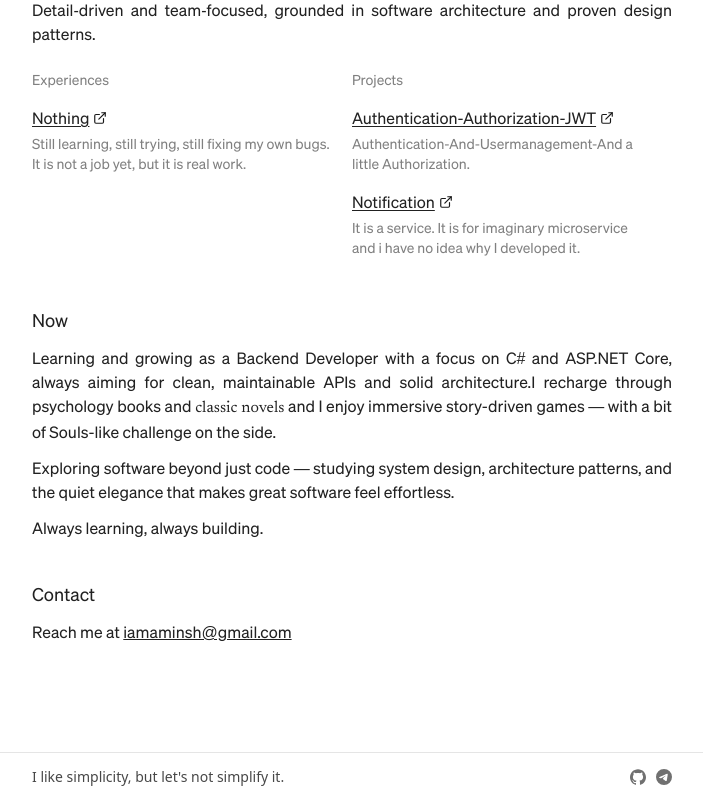
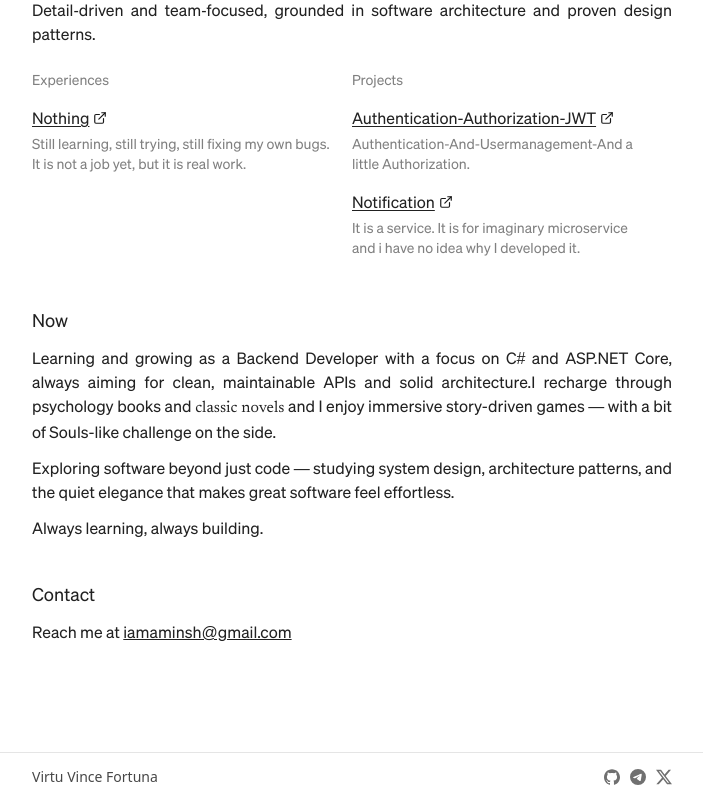
Before and after one commit to AminShahbazii/my-resume, a Next.js app: page / in a window 1280 px wide. Shown: the part 197-997 px from the top of the page, without its empty margins (288-991 px from the left). Built offline with nearby package versions, Linux system fonts and the light colour scheme.

Commit message:
fix somthing

```diff
--- a/src/components/footer.tsx
+++ b/src/components/footer.tsx
@@ -2,7 +2,7 @@ export function Footer() {
     return (
         <footer className="w-full h-[47px] border-t mt-12">
             <div className="max-w-[640px] mx-auto h-[47px]  px-6 sm:px-0 flex items-center justify-between text-sm opacity-75">
-                <p>I like simplicity, but let's not simplify it.</p>
+                <p>Virtu Vince Fortuna</p>
                 <div className="flex items-center gap-2.5">
                     <a
                         href="https://github.com/AminShahbazii"
@@ -17,7 +17,7 @@ export function Footer() {
                         />
                     </a>
                     <a
-                        href="https://t.me/IamAminSh"
+                        href="https://t.me/joqd_net"
                         target="_blank"
                         rel="noopener noreferrer"
                         className="hover:opacity-100 opacity-75 transition-opacity"
@@ -28,7 +28,18 @@ export function Footer() {
                             className="w-4 h-4 dark:invert dark:brightness-200"
                         />
                     </a>
-
+                    <a
+                        href="https://x.com/IAmAminSh_"
+                        target="_blank"
+                        rel="noopener noreferrer"
+                        className="hover:opacity-100 opacity-75 transition-opacity"
+                    >
+                        <img
+                            src="/icons/x.svg"
+                            alt="X"
+                            className="w-4 h-4 dark:invert dark:brightness-200"
+                        />
+                    </a>
                 </div>
             </div>
         </footer>
```
Also changed, not shown: 1 other file (tests, documents, lock files or other folders).
